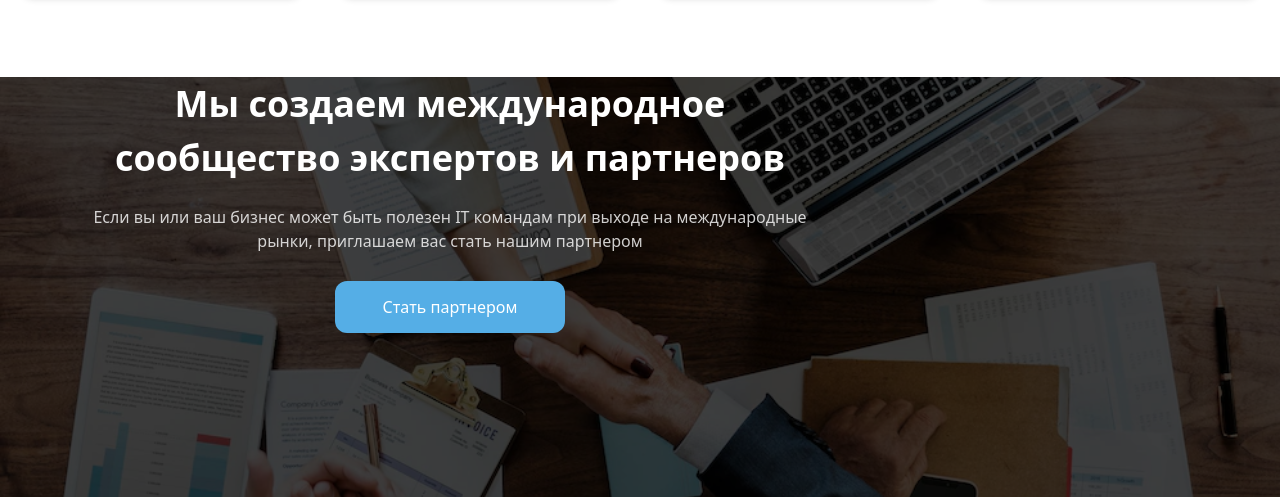
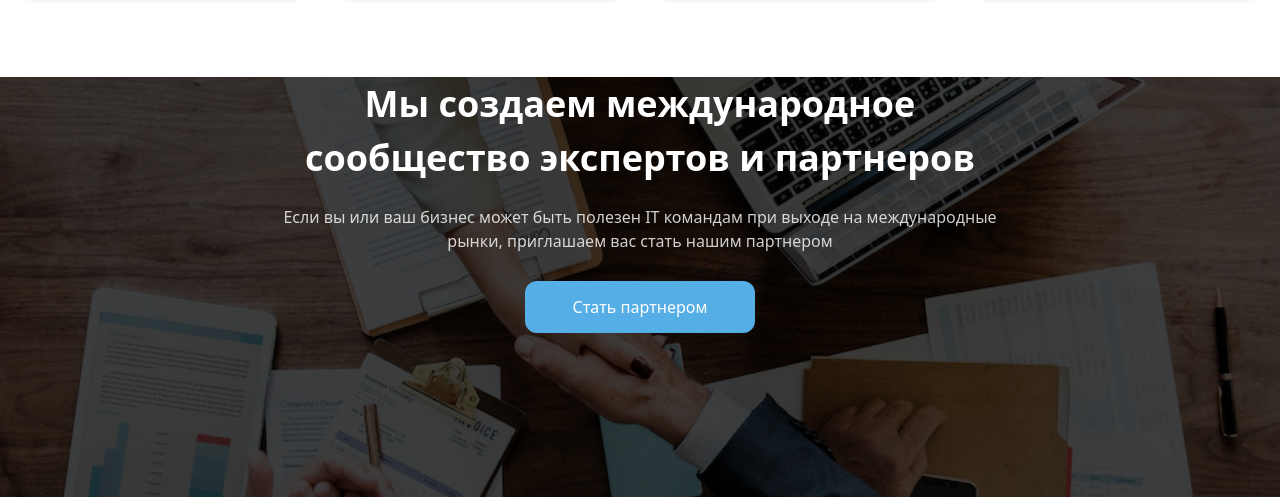
Before and after one commit to odinaevbilol/exam2, a website: page index.html in a window 1280 px wide. Shown: the part 10022-10519 px from the top of the page. Drawn offline with Linux system fonts and the light colour scheme.

Commit message:
section18

```diff
--- a/index.html
+++ b/index.html
@@ -1052,7 +1052,7 @@
 
 
   <div
-    class="relative z-10 max-w-[900px] w-full px-4 sm:px-6 md:px-8
+    class="relative z-10 max-w-[1280px] w-full px-4 sm:px-6 md:px-8 pt-10
            text-center text-white flex flex-col items-center"
   >
 
```
